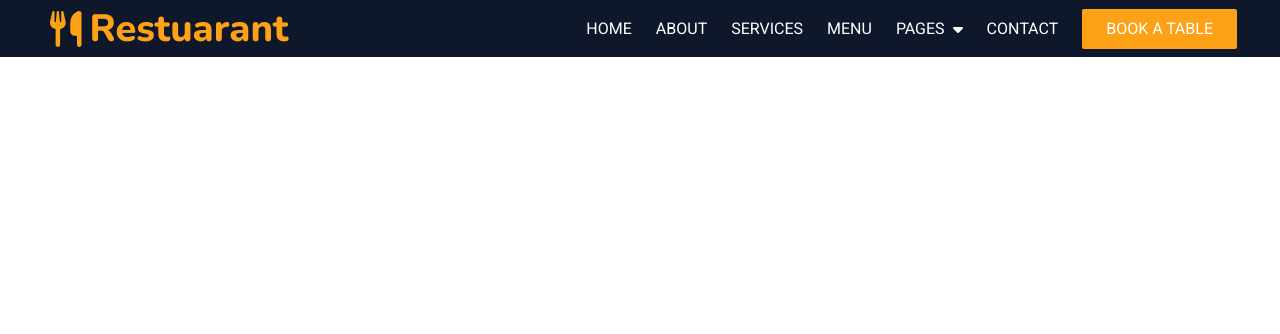
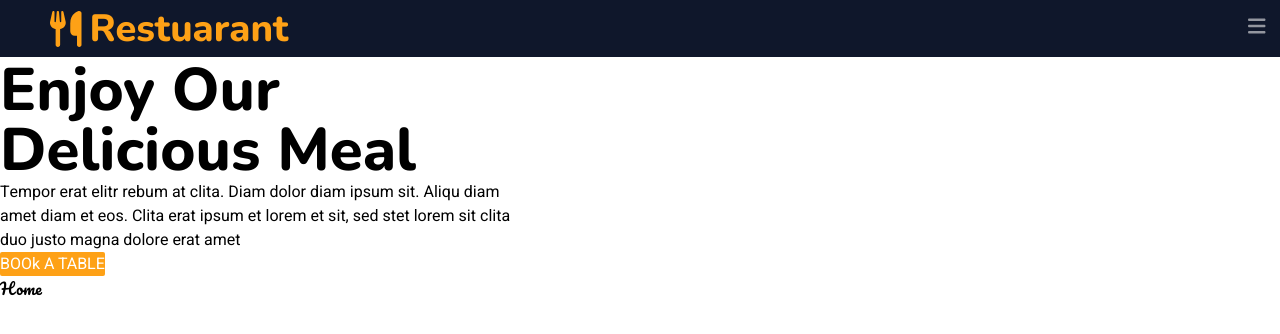
Before and after one commit to ms-moradi/Restuarant, a Next.js app: page / in a window 1280 px wide. Shown: the top 334 px of the page. Built offline with nearby package versions, Linux system fonts and the light colour scheme.

Commit message:
import Banner component

```diff
--- a/src/app/page.js
+++ b/src/app/page.js
@@ -1,11 +1,16 @@
-import { pacifico } from '@/analytics/font/fonts'
-import Image from 'next/image'
-import NavBar from '@/component/navBar/navBar'
+
+import { pacifico } from '@/analytics/font/fonts';
+import Image from 'next/image';
+import Header from '@/component/header/header';
+import Banner from '@/component/banner/banner';
+
 
 export default function Home() {
+
   return (
     <main >
-      <NavBar/>
+      <Header/>
+      <Banner/>
       <p className={`${pacifico.className}`}>Home</p>
     </main>
   )
```
